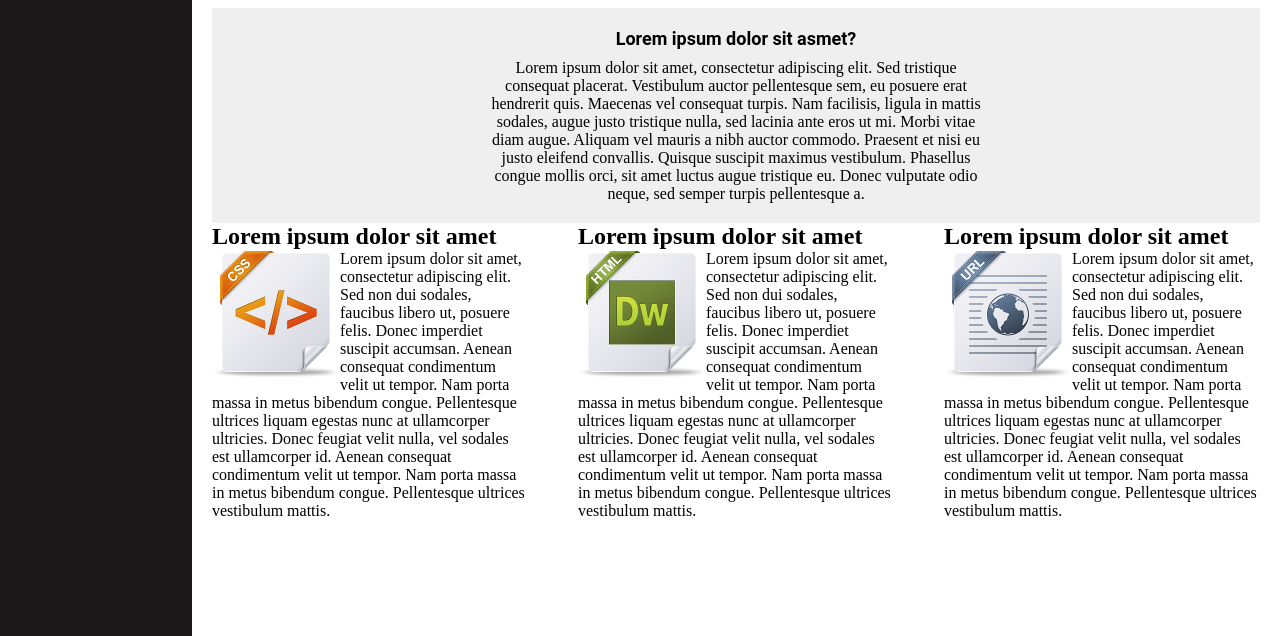
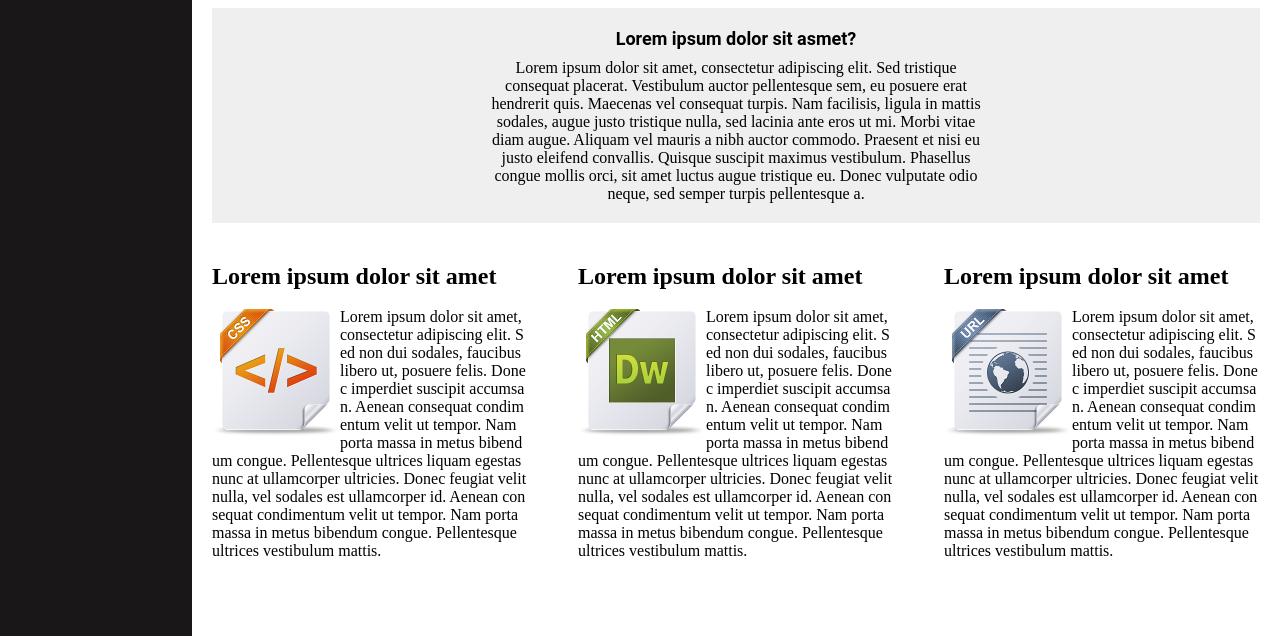
Before and after one commit to nguyenkhoa049/testNCC, a plain HTML site: page index.html in a window 1280 px wide. Shown: the part 164-800 px from the top of the page. Drawn offline with Linux system fonts and the light colour scheme.

Commit message:
change css

```diff
--- a/css/style.css
+++ b/css/style.css
@@ -108,15 +108,17 @@ body {
     display: flex;
     justify-content: space-between;
     width: 100%;
-    gap: 50px
+    gap: 50px;
+    margin-top: 40px;
 }
 
 .list .list__content-img {
     float: left;
+    margin-top: 18px;
 }
 
-.list .list__content-text {
+.list .text {
     word-wrap: break-word;
     word-break: break-all;
-    width: 50%;
+    margin-top: 18px;
 }
```
